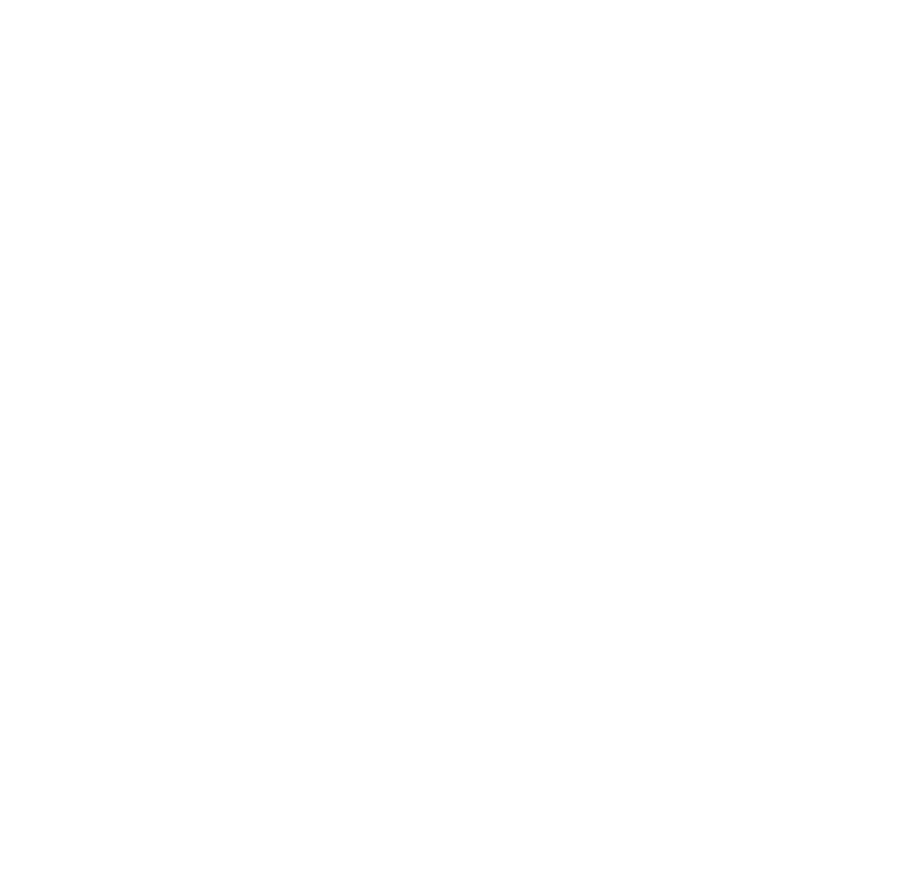
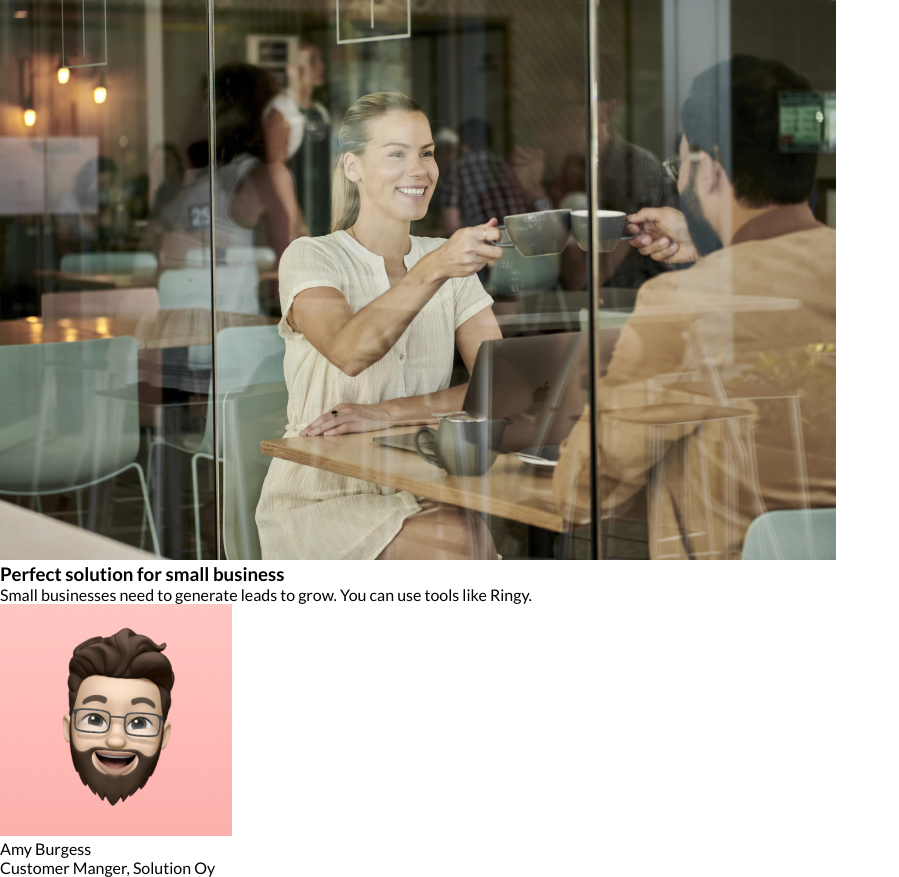
Before and after one commit to EdiedRamos/business-blog-card, a plain HTML site: page index.html in a window 1280 px wide. Shown: the whole page, without its empty margins (0-899 px from the left). Before the commit the page ends 800 px from the top, so only its background shows below. Drawn offline with Linux system fonts and the light colour scheme.

Commit message:
feat: implement html structure

```diff
--- a/index.html
+++ b/index.html
@@ -8,5 +8,32 @@
     <link rel="shortcut icon" href="./assets/favicon.ico" type="image/x-icon" />
     <title>Business Blog Card</title>
   </head>
-  <body></body>
+  <body>
+    <section>
+      <article>
+        <div>
+          <img
+            src="./assets/hero-image-business-card.png"
+            alt="business photo"
+          />
+          <img src="./assets/white-overlay.svg" alt="overlay" />
+        </div>
+        <h1>Perfect solution for small business</h1>
+        <p>
+          Small businesses need to generate leads to grow. You can use tools
+          like Ringy.
+        </p>
+        <div>
+          <img
+            src="./assets/avatar-image-business-card.png"
+            alt="user profile icon"
+          />
+          <div>
+            <p>Amy Burgess</p>
+            <span>Customer Manger, Solution Oy</span>
+          </div>
+        </div>
+      </article>
+    </section>
+  </body>
 </html>
```
